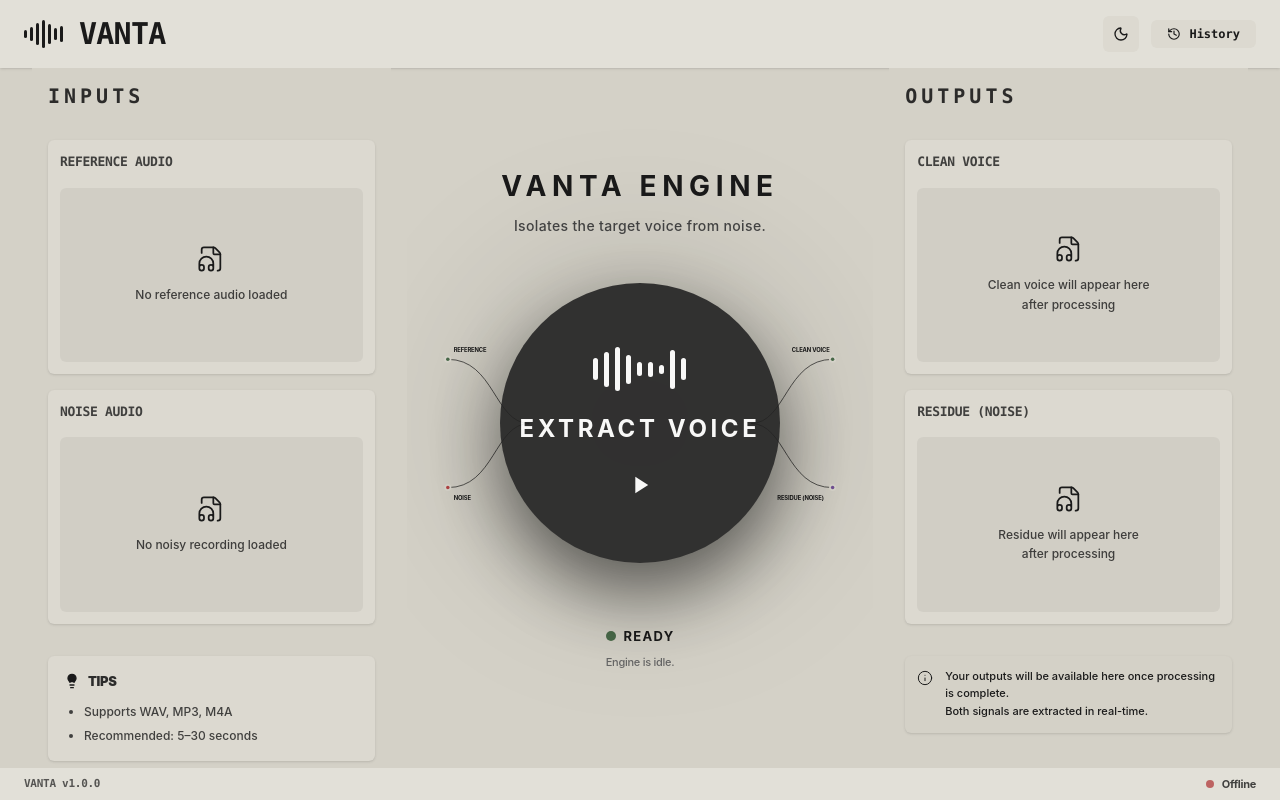
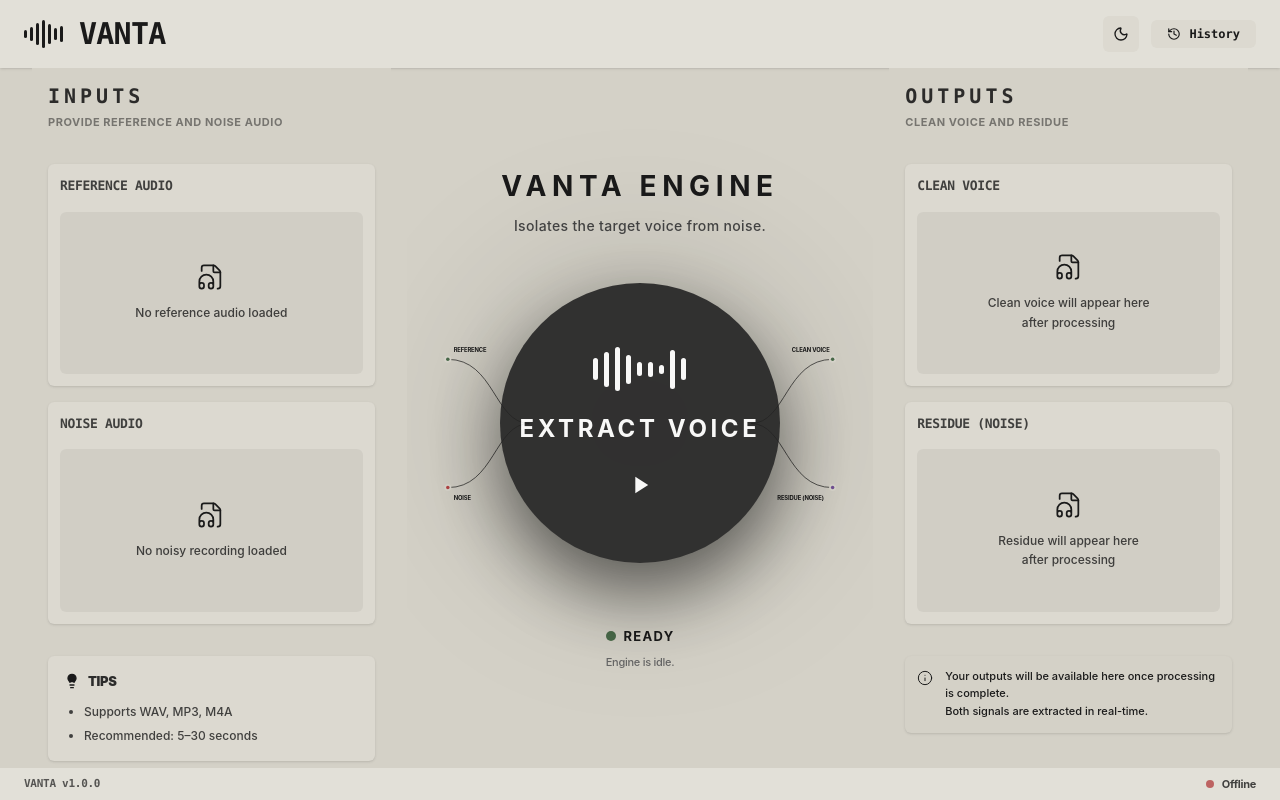
Before and after one commit to Komalpreet2809/Vanta, a Next.js app in the folder web/: page / in a window 1280 px wide. Built offline with nearby package versions, Linux system fonts and the light colour scheme; no server answers.

Commit message:
style: add subheadings to Inputs and Outputs sections

```diff
--- a/web/src/components/VantaApp.tsx
+++ b/web/src/components/VantaApp.tsx
@@ -66,8 +66,9 @@ export function VantaApp() {
         <main className="flex-1 grid grid-cols-[1fr_1.3fr_1fr] overflow-hidden px-8 gap-4">
           {/* INPUTS COLUMN */}
           <section className="flex flex-col h-full overflow-hidden bg-[var(--bg-app)]">
-            <div className="p-4 h-14 flex items-center">
-              <h2 className="font-mono-heading font-black text-[20px] uppercase tracking-[0.2em] opacity-90">Inputs</h2>
+            <div className="p-4 h-20 flex flex-col justify-center">
+              <h2 className="font-mono-heading font-black text-[20px] uppercase tracking-[0.2em] opacity-90 leading-none">Inputs</h2>
+              <p className="text-[11px] font-bold uppercase tracking-wider opacity-50 mt-2">Provide reference and noise audio</p>
             </div>
 
             <div className="flex-1 flex flex-col p-4 gap-4 overflow-hidden">
@@ -112,8 +113,9 @@ export function VantaApp() {
 
           {/* OUTPUTS COLUMN */}
           <section className="flex flex-col h-full overflow-hidden bg-[var(--bg-app)]">
-            <div className="p-4 h-14 flex items-center">
-              <h2 className="font-mono-heading font-black text-[20px] uppercase tracking-[0.2em] opacity-90">Outputs</h2>
+            <div className="p-4 h-20 flex flex-col justify-center">
+              <h2 className="font-mono-heading font-black text-[20px] uppercase tracking-[0.2em] opacity-90 leading-none">Outputs</h2>
+              <p className="text-[11px] font-bold uppercase tracking-wider opacity-50 mt-2">Clean voice and residue</p>
             </div>
 
             <div className="flex-1 flex flex-col p-4 gap-4 overflow-hidden">
```
